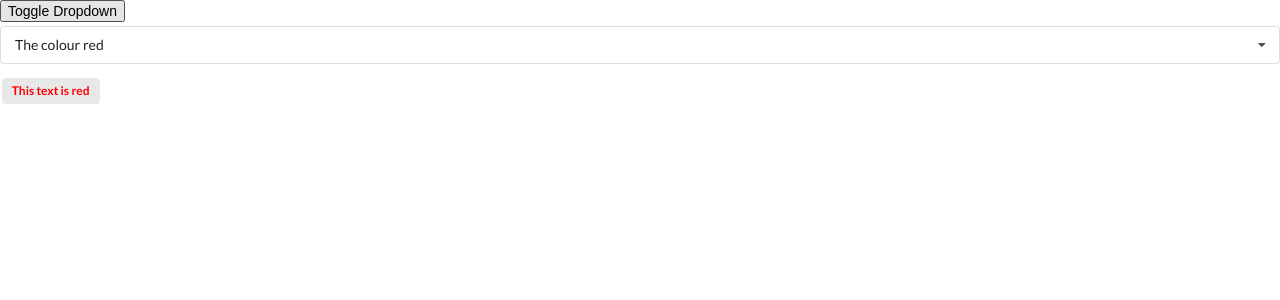
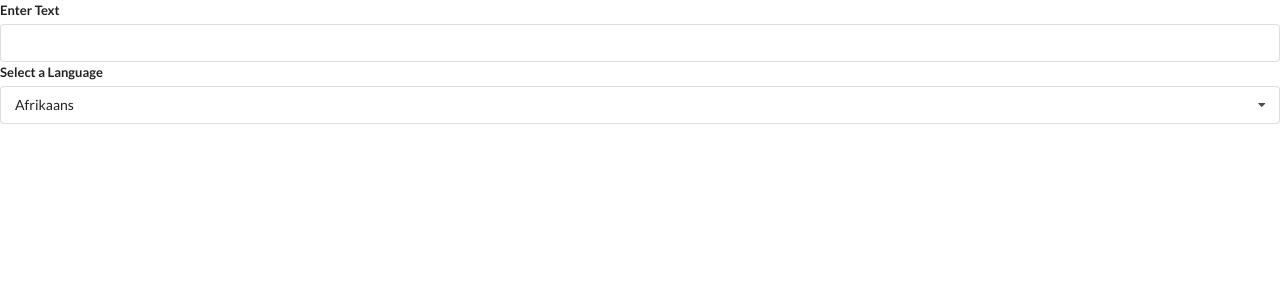
Before and after one commit to glynester/widgets, a React (Create React App) app: page / in a window 1280 px wide. Shown: the top 300 px of the page. Built offline with nearby package versions, Linux system fonts and the light colour scheme; what random-word-slugs would draw is missing.

Commit message:
Scaffolding for new Translate component. Moved Dropdown sample text to App to make Dropdown reusable.

```diff
--- a/src/App.js
+++ b/src/App.js
@@ -2,6 +2,7 @@ import React, { useState } from 'react';
 import Accordion from './components/Accordion';
 import Search from './components/Search';
 import Dropdown from './components/Dropdown';
+import Translate from './components/Translate';
 
 const items=[
   {title: 'What is React?',content: 'React is a front-end Javascript framework.'},
@@ -17,29 +18,22 @@ const options=[
 
 export default ()=>{
   const [selected, setSelected]=useState(options[0]);
-  const [showDropDown, setShowDropdown]=useState(true);
+  // const [showDropDown, setShowDropdown]=useState(true);
 
   return (
     <div>
       {/*    <Accordion items={items}/> */}
       {/* <Search /> */}
-      <button onClick={()=>{setShowDropdown(!showDropDown)}}>Toggle Dropdown</button>
-      { showDropDown ?
+      {/* <>
         <Dropdown
-        selected={selected}
-        onSelectedChange={setSelected}
-        options={options}
-      /> : null
-      }
+          label="Select a colour"
+          selected={selected}
+          onSelectedChange={setSelected}
+          options={options}
+        />
+        <div className='ui label' style={{color: `${selected.value}`}}>{`This text is ${selected.value}`} </div>
+      </> */}
+      <Translate />
     </div>
   )
 }
-
-// class App extends React.Component {
-//   render() {
-//     return (
-//       <div>Widgets App</div>
-//     )}
-// }
-
-// export default App;
--- a/src/components/Dropdown.js
+++ b/src/components/Dropdown.js
@@ -1,6 +1,6 @@
 import React, { useState, useEffect, useRef } from 'react';
 
-const Dropdown=({options, onSelectedChange, selected})=>{
+const Dropdown=({label, options, onSelectedChange, selected})=>{
   const [open, setOpen]=useState(false);
   const ref = useRef();
 
@@ -42,7 +42,7 @@ const Dropdown=({options, onSelectedChange, selected})=>{
   return (
     <div ref={ref} className="ui form">
       <div className="field">
-        <label className="label">
+        <label className="label">{label}
           {/* Select a colour */}
         </label>
         <div onClick={()=>{
@@ -56,7 +56,7 @@ const Dropdown=({options, onSelectedChange, selected})=>{
           </div>
         </div>
       </div>
-      <div className='ui label' style={{color: `${selected.value}`}}>{`This text is ${selected.value}`} </div>
+      {/* <div className='ui label' style={{color: `${selected.value}`}}>{`This text is ${selected.value}`} </div> */}
     </div>
   )
 }
--- /dev/null
+++ b/src/components/Translate.js
@@ -0,0 +1,33 @@
+import React, { useState } from 'react';
+import Dropdown from './Dropdown';
+
+const options=[
+  {label:"Afrikaans", value:"af"},
+  {label:"French", value:"fr"},
+  {label:"Hindi", value:"hi"},
+]
+
+const Translate = () => {
+  const [language, setLanguage]=useState(options[0]);
+  const [text,setText]=useState('');
+  return (
+    <div>
+      <div className="ui form">
+        <div className="field">
+          <label>Enter Text</label>
+          <input value={text} onChange={ (e)=>setText(e.target.value) } />
+        </div>
+      </div>
+      <Dropdown
+        label="Select a Language"
+        options={options}
+        selected={language}
+        onSelectedChange={setLanguage}
+      />
+    </div>
+
+  )
+
+}
+
+export default Translate;
```
